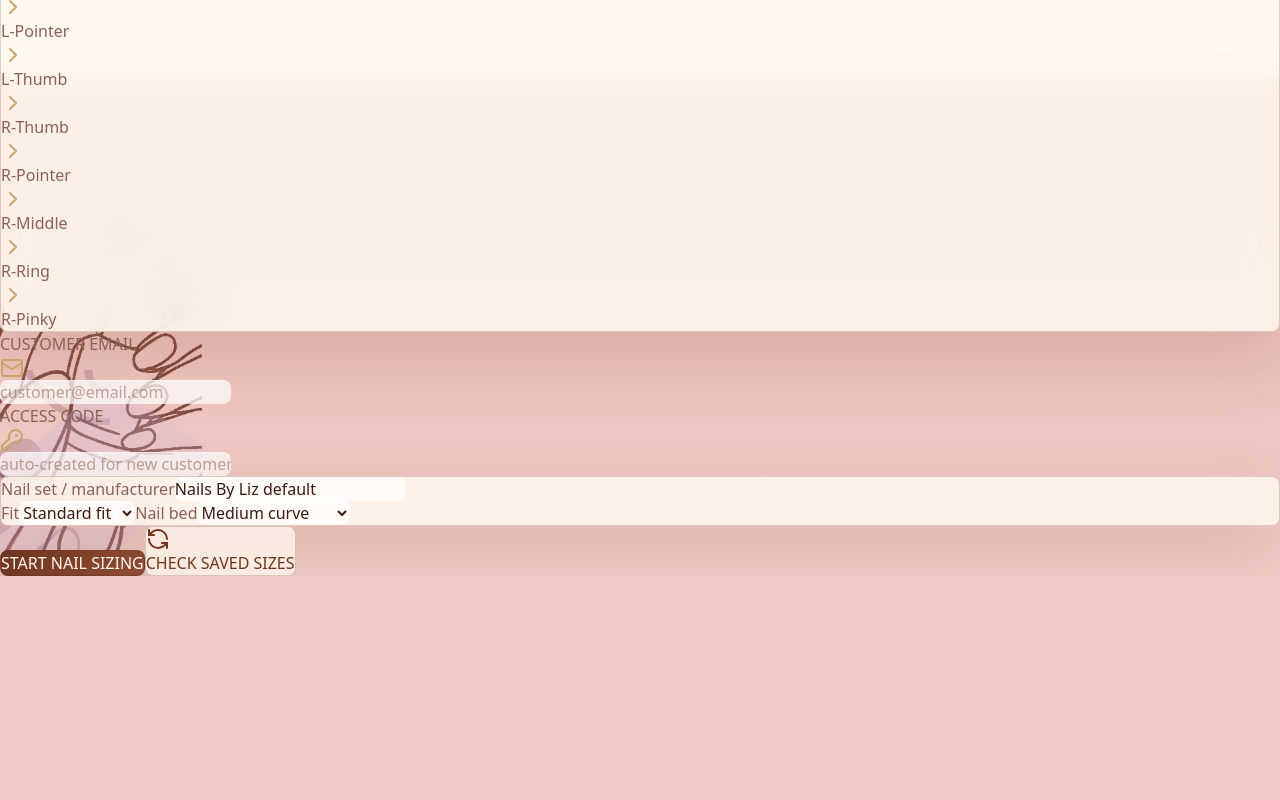
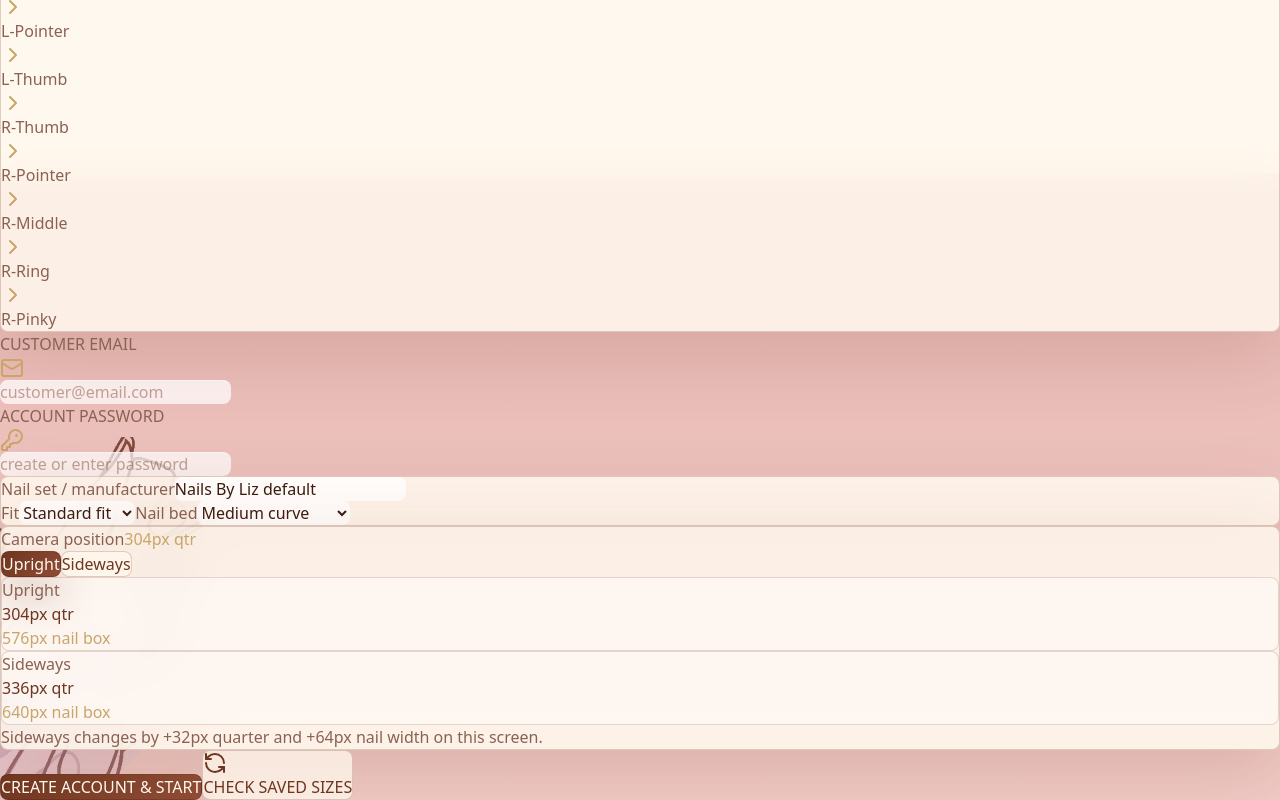
Before and after one commit to ApexKingOnly/NailMeasurePro, a React (Vite) app: page / in a window 1280 px wide. Shown: the part 300-1100 px from the top of the page. Before the commit the page ends 876 px from the top, so only its background shows below. Built offline with nearby package versions, Linux system fonts and the light colour scheme.

Commit message:
Add landscape capture layout and customer passwords

```diff
--- a/api/training-labels.js
+++ b/api/training-labels.js
@@ -107,6 +107,7 @@ const normalizeFrame = (frame) => {
     camera: frame?.camera || null,
     quality: frame?.quality || null,
     fitContext: frame?.fitContext || null,
+    captureLayout: frame?.captureLayout || null,
   };
 };
 
--- a/src/App.jsx
+++ b/src/App.jsx
@@ -20,19 +20,33 @@ import BrandDecor from './BrandArtwork.jsx'
 const getFingerIndexForShot = (shotNum) => [20, 16, 12, 8, 4, 4, 8, 12, 16, 20][shotNum - 1] || 8;
 
 const LEVEL_TOLERANCE_DEGREES = 8;
-const DEFAULT_QUARTER_RING = { x: 0.5, y: 0.35, r: 0.15 };
-const DEFAULT_NAIL_BOX = { x: 0.275, y: 0.43625, w: 0.45, h: 0.4375 };
+const CAPTURE_LAYOUTS = {
+  portrait: {
+    key: 'portrait',
+    label: 'Upright',
+    shortLabel: 'UPRIGHT',
+    quarter: { x: 0.5, y: 0.3, r: 0.19 },
+    nailBox: { x: 0.14, y: 0.42, w: 0.72, h: 0.5 },
+  },
+  landscape: {
+    key: 'landscape',
+    label: 'Sideways',
+    shortLabel: 'SIDEWAYS',
+    quarter: { x: 0.24, y: 0.5, r: 0.21 },
+    nailBox: { x: 0.42, y: 0.16, w: 0.5, h: 0.68 },
+  },
+};
 const AI_GUIDE_ENDPOINT = '/api/vision-detect';
 const TRAINING_LABEL_ENDPOINT = '/api/training-labels';
 const CUSTOMER_NAILSET_ENDPOINT = '/api/customer-nailsets';
 const CUSTOMER_LOGIN_ENDPOINT = '/api/customer-login';
 const NAIL_EDGE_HANDLE_DROP = 112;
 const ASSIST_FRAME_ZOOM = 1.25;
-const APP_VERSION = 'capture-quality-v1';
+const APP_VERSION = 'capture-layout-password-v1';
 const TRAINING_STATUS_IDLE = { status: 'idle', label: '' };
 const CUSTOMER_SAVE_STATUS_IDLE = { status: 'idle', label: '' };
 const EMAIL_PATTERN = /^[^\s@]+@[^\s@]+\.[^\s@]+$/;
-const CUSTOMER_ACCESS_CODE_PATTERN = /^[a-zA-Z0-9-]{6,24}$/;
+const CUSTOMER_PASSWORD_MIN_LENGTH = 8;
 const MIN_VIDEO_WIDTH = 1280;
 const MIN_VIDEO_HEIGHT = 720;
 const MIN_QUARTER_PIXELS = 170;
@@ -50,6 +64,55 @@ const BRAND_GUIDE = {
 };
 
 const clamp = (value, min, max) => Math.min(Math.max(value, min), max);
+
+const getCaptureLayout = (layoutKey) => CAPTURE_LAYOUTS[layoutKey] || CAPTURE_LAYOUTS.portrait;
+
+const getQuarterTarget = (width, height, layoutKey) => {
+  const layout = getCaptureLayout(layoutKey);
+  const basis = Math.min(width, height);
+  return {
+    x: layout.quarter.x * width,
+    y: layout.quarter.y * height,
+    r: layout.quarter.r * basis,
+  };
+};
+
+const getNailTargetBox = (width, height, layoutKey) => {
+  const layout = getCaptureLayout(layoutKey);
+  return {
+    x: layout.nailBox.x * width,
+    y: layout.nailBox.y * height,
+    w: layout.nailBox.w * width,
+    h: layout.nailBox.h * height,
+  };
+};
+
+const getGuideMetrics = (width, height, layoutKey) => {
+  const quarter = getQuarterTarget(width, height, layoutKey);
+  const nailBox = getNailTargetBox(width, height, layoutKey);
+  return {
+    layout: getCaptureLayout(layoutKey).shortLabel,
+    quarterDiameter: Math.round(quarter.r * 2),
+    nailBoxWidth: Math.round(nailBox.w),
+    nailBoxHeight: Math.round(nailBox.h),
+  };
+};
+
+const getOrientationPixelComparison = (viewportWidth, viewportHeight) => {
+  const shortSide = Math.max(1, Math.min(viewportWidth, viewportHeight));
+  const longSide = Math.max(1, Math.max(viewportWidth, viewportHeight));
+  const portrait = getGuideMetrics(shortSide, longSide, 'portrait');
+  const landscape = getGuideMetrics(longSide, shortSide, 'landscape');
+
+  return {
+    portrait,
+    landscape,
+    delta: {
+      quarterDiameter: landscape.quarterDiameter - portrait.quarterDiameter,
+      nailBoxWidth: landscape.nailBoxWidth - portrait.nailBoxWidth,
+    },
+  };
+};
 
 const sanitizeForJson = (value, depth = 0) => {
   if (depth > 4 || value === undefined || typeof value === 'function') return undefined;
@@ -193,14 +256,7 @@ const getCaptureQuality = (frame) => {
   };
 };
 
-const createCustomerAccessCode = () => {
-  const bytes = new Uint8Array(4);
-  window.crypto?.getRandomValues?.(bytes);
-  const number = bytes.reduce((sum, value) => (sum * 256) + value, Date.now() % 1000);
-  return String(number).slice(-8).padStart(8, '0');
-};
-
-const normalizeCustomerAccessCode = (value) => String(value || '').trim().replace(/\s+/g, '');
+const isCustomerPasswordValid = (password) => String(password || '').length >= CUSTOMER_PASSWORD_MIN_LENGTH;
 
 const getObjectCoverTransform = (video, rect) => {
   const videoWidth = video.videoWidth || rect.width;
@@ -293,15 +349,15 @@ const toViewLandmarks = (hand, transform, rect) => hand.map((landmark) => {
   };
 });
 
-const findQuarterInFrame = (video, rect, transform, quarterRing) => {
+const findQuarterInFrame = (video, rect, transform, quarterTarget) => {
   const cv = window.cv;
   if (!cv?.Mat || !video.videoWidth || !video.videoHeight || !rect.width || !rect.height) return null;
 
   const ringCenter = {
-    x: quarterRing.x * rect.width,
-    y: quarterRing.y * rect.height,
+    x: quarterTarget.x,
+    y: quarterTarget.y,
   };
-  const ringRadius = quarterRing.r * rect.width;
+  const ringRadius = quarterTarget.r;
   const searchRadius = ringRadius * 1.85;
   const topLeft = viewToVideoPoint({ x: ringCenter.x - searchRadius, y: ringCenter.y - searchRadius }, transform);
   const bottomRight = viewToVideoPoint({ x: ringCenter.x + searchRadius, y: ringCenter.y + searchRadius }, transform);
@@ -386,17 +442,17 @@ const findQuarterInFrame = (video, rect, transform, quarterRing) => {
   }
 };
 
-const getDefaultAssistGuide = (width, height) => ({
-  quarter: {
-    x: DEFAULT_QUARTER_RING.x * width,
-    y: DEFAULT_QUARTER_RING.y * height,
-    r: DEFAULT_QUARTER_RING.r * width,
-  },
-  nail: {
-    left: { x: (DEFAULT_NAIL_BOX.x + DEFAULT_NAIL_BOX.w * 0.34) * width, y: (DEFAULT_NAIL_BOX.y + DEFAULT_NAIL_BOX.h * 0.55) * height },
-    right: { x: (DEFAULT_NAIL_BOX.x + DEFAULT_NAIL_BOX.w * 0.66) * width, y: (DEFAULT_NAIL_BOX.y + DEFAULT_NAIL_BOX.h * 0.55) * height },
-  },
-});
+const getDefaultAssistGuide = (width, height, layoutKey = 'portrait') => {
+  const quarter = getQuarterTarget(width, height, layoutKey);
+  const nailBox = getNailTargetBox(width, height, layoutKey);
+  return {
+    quarter,
+    nail: {
+      left: { x: nailBox.x + nailBox.w * 0.36, y: nailBox.y + nailBox.h * 0.55 },
+      right: { x: nailBox.x + nailBox.w * 0.64, y: nailBox.y + nailBox.h * 0.55 },
+    },
+  };
+};
 
 const normalizePoint = (point, width, height) => {
   if (!point) return null;
@@ -442,11 +498,11 @@ const mergeAssistGuide = (baseGuide, aiGuide, width, height) => {
   return nextGuide;
 };
 
-const requestAssistGuide = async ({ image, width, height, fingerName }) => {
+const requestAssistGuide = async ({ image, width, height, fingerName, captureLayout }) => {
   const response = await fetch(AI_GUIDE_ENDPOINT, {
     method: 'POST',
     headers: { 'Content-Type': 'application/json' },
-    body: JSON.stringify({ image, width, height, fingerName }),
+    body: JSON.stringify({ image, width, height, fingerName, captureLayout }),
   });
 
   const contentType = response.headers.get('content-type') || '';
@@ -497,11 +553,11 @@ const requestCustomerNailsetSave = async (payload) => {
   return data;
 };
 
-const requestCustomerLogin = async ({ customerEmail, accessCode }) => {
+const requestCustomerLogin = async ({ customerEmail, password }) => {
   const response = await fetch(CUSTOMER_LOGIN_ENDPOINT, {
     method: 'POST',
     headers: { 'Content-Type': 'application/json' },
-    body: JSON.stringify({ customerEmail, accessCode }),
+    body: JSON.stringify({ customerEmail, password }),
   });
 
   const contentType = response.headers.get('content-type') || '';
@@ -570,6 +626,7 @@ const cloneAssistFrame = (frame, ai = frame?.ai) => {
     camera: cloneJson(frame.camera),
     quality: cloneJson(frame.quality),
     fitContext: normalizeFitContext(frame.fitContext || DEFAULT_FIT_CONTEXT),
+    captureLayout: getCaptureLayout(frame.captureLayout).key,
     guide,
     ai: cloneJson(ai || { status: 'manual', label: 'MANUAL' }),
     aiGuide: cloneJson(frame.aiGuide),
@@ -620,17 +677,17 @@ const formatCustomerDate = (value) => {
   return date.toLocaleString();
 };
 
-const getStoredCustomerAccessCode = () => {
+const getStoredCaptureLayout = () => {
   try {
-    return window.localStorage?.getItem('nailmeasure_customer_access_code') || '';
+    return getCaptureLayout(window.localStorage?.getItem('nailmeasure_capture_layout')).key;
   } catch (error) {
-    return '';
-  }
-};
-
-const storeCustomerAccessCode = (code) => {
+    return 'portrait';
+  }
+};
+
+const storeCaptureLayout = (layoutKey) => {
   try {
-    window.localStorage?.setItem('nailmeasure_customer_access_code', code);
+    window.localStorage?.setItem('nailmeasure_capture_layout', getCaptureLayout(layoutKey).key);
   } catch (error) {
     // Local storage is only for convenience.
   }
@@ -671,6 +728,7 @@ const buildTrainingLabelPayload = ({ frame, measurement, fingerName, shotNumber,
       camera: cloneJson(frame.camera),
       quality: cloneJson(frame.quality || getCaptureQuality(frame)),
       fitContext: normalizeFitContext(frame.fitContext || DEFAULT_FIT_CONTEXT),
+      captureLayout: getCaptureLayout(frame.captureLayout).key,
     },
     guide,
     ai: {
@@ -692,11 +750,11 @@ const buildTrainingLabelPayload = ({ frame, measurement, fingerName, shotNumber,
   };
 };
 
-const buildCustomerNailsetPayload = ({ customerEmail, accessCode, fitContext, sessionId, results, steps, status }) => {
+const buildCustomerNailsetPayload = ({ customerEmail, password, fitContext, sessionId, results, steps, status }) => {
   const normalizedEmail = normalizeEmail(customerEmail);
   if (!EMAIL_PATTERN.test(normalizedEmail)) return null;
 
-  const normalizedAccessCode = normalizeCustomerAccessCode(accessCode);
+  if (!isCustomerPasswordValid(password)) return null;
   const normalizedFitContext = normalizeFitContext(fitContext || DEFAULT_FIT_CONTEXT);
 
   const measurements = steps
@@ -727,6 +785,7 @@ const buildCustomerNailsetPayload = ({ customerEmail, accessCode, fitContext, se
               camera: cloneJson(result.frame.camera),
               quality: cloneJson(result.frame.quality || result.captureQuality),
               fitContext: normalizeFitContext(result.frame.fitContext || result.fitContext || normalizedFitContext),
+              captureLayout: getCaptureLayout(result.frame.captureLayout).key,
             }
           : null,
         capturedAt: result.capturedAt || new Date().toISOString(),
@@ -739,7 +798,7 @@ const buildCustomerNailsetPayload = ({ customerEmail, accessCode, fitContext, se
   return {
     sessionId,
     customerEmail: normalizedEmail,
-    accessCode: normalizedAccessCode,
+    password,
     fitContext: normalizedFitContext,
     status,
     measurements,
@@ -762,10 +821,15 @@ function App() {
     "Right Thumb", "Right Pointer", "Right Middle", "Right Ring", "Right Pinky"
   ]
   const [customerEmail, setCustomerEmail] = useState(getStoredCustomerEmail)
-  const [customerAccessCode, setCustomerAccessCode] = useState(getStoredCustomerAccessCode)
+  const [customerPassword, setCustomerPassword] = useState('')
   const [customerPortalStatus, setCustomerPortalStatus] = useState({ type: 'idle', text: '' })
   const [customerSessions, setCustomerSessions] = useState([])
   const [fitContext, setFitContext] = useState(getStoredFitContext)
+  const [captureLayout, setCaptureLayout] = useState(getStoredCaptureLayout)
+  const [viewportSize, setViewportSize] = useState(() => ({
+    width: window.innerWidth || 390,
+    height: window.innerHeight || 844,
+  }))
   const [cameraProfile, setCameraProfile] = useState(null)
 
   // Vision Health & Stability
@@ -813,6 +877,22 @@ function App() {
   useEffect(() => { shotNumberRef.current = shotNumber }, [shotNumber])
   useEffect(() => { isStableSignalRef.current = isStableSignal }, [isStableSignal])
   useEffect(() => { storeFitContext(fitContext) }, [fitContext])
+  useEffect(() => { storeCaptureLayout(captureLayout) }, [captureLayout])
+  useEffect(() => {
+    const updateViewport = () => {
+      setViewportSize({
+        width: window.innerWidth || 390,
+        height: window.innerHeight || 844,
+      });
+    };
+    updateViewport();
+    window.addEventListener('resize', updateViewport);
+    window.addEventListener('orientationchange', updateViewport);
+    return () => {
+      window.removeEventListener('resize', updateViewport);
+      window.removeEventListener('orientationchange', updateViewport);
+    };
+  }, [])
   useEffect(() => () => {
     if (trainingStatusTimerRef.current) clearTimeout(trainingStatusTimerRef.current);
     if (customerSaveTimerRef.current) clearTimeout(customerSaveTimerRef.current);
@@ -842,31 +922,26 @@ function App() {
     }
   }
 
-  const ensureCustomerAccessCode = () => {
-    const normalized = normalizeCustomerAccessCode(customerAccessCode);
-    const nextCode = CUSTOMER_ACCESS_CODE_PATTERN.test(normalized)
-      ? normalized
-      : createCustomerAccessCode();
-    setCustomerAccessCode(nextCode);
-    storeCustomerAccessCode(nextCode);
-    return nextCode;
-  }
-
   const updateFitContext = (field, value) => {
     setFitContext(prev => normalizeFitContext({ ...prev, [field]: value }));
   }
 
+  const updateCaptureLayout = (layoutKey) => {
+    const nextLayout = getCaptureLayout(layoutKey).key;
+    setCaptureLayout(nextLayout);
+    storeCaptureLayout(nextLayout);
+  }
+
   const loadCustomerPortal = async () => {
     const normalizedEmail = normalizeEmail(customerEmail);
-    const normalizedCode = normalizeCustomerAccessCode(customerAccessCode);
 
     if (!EMAIL_PATTERN.test(normalizedEmail)) {
       setCustomerPortalStatus({ type: 'error', text: 'Enter a valid email address' });
       return;
     }
 
-    if (!CUSTOMER_ACCESS_CODE_PATTERN.test(normalizedCode)) {
-      setCustomerPortalStatus({ type: 'error', text: 'Enter your access code' });
+    if (!isCustomerPasswordValid(customerPassword)) {
+      setCustomerPortalStatus({ type: 'error', text: 'Enter your account password' });
       return;
     }
 
@@ -875,12 +950,10 @@ function App() {
     try {
       const data = await requestCustomerLogin({
         customerEmail: normalizedEmail,
-        accessCode: normalizedCode,
+        password: customerPassword,
       });
       setCustomerEmail(normalizedEmail);
       storeCustomerEmail(normalizedEmail);
-      setCustomerAccessCode(normalizedCode);
-      storeCustomerAccessCode(normalizedCode);
       setCustomerSessions(data.sessions || []);
       setCurrentStep('customerReview');
       setCustomerPortalStatus({
@@ -904,12 +977,14 @@ function App() {
        alert("Viewport too small/stalled. Please resize or refresh.");
        return;
     }
-    const normalizedAccessCode = ensureCustomerAccessCode();
+    if (!isCustomerPasswordValid(customerPassword)) {
+       alert(`Create an account password with at least ${CUSTOMER_PASSWORD_MIN_LENGTH} characters.`);
+       return;
+    }
     setCustomerEmail(normalizedEmail)
     storeCustomerEmail(normalizedEmail)
-    setCustomerAccessCode(normalizedAccessCode)
-    storeCustomerAccessCode(normalizedAccessCode)
     setFitContext(normalizeFitContext(fitContext))
+    updateCaptureLayout(captureLayout)
     setShotNumber(1)
     setCurrentStep('wizard')
     setIsCameraReady(false)
@@ -998,7 +1073,7 @@ function App() {
   const saveCustomerNailset = (nextResults, status = 'draft') => {
     const payload = buildCustomerNailsetPayload({
       customerEmail,
-      accessCode: customerAccessCode,
+      password: customerPassword,
       fitContext,
       sessionId: customerSessionIdRef.current,
       results: nextResults,
@@ -1306,13 +1381,14 @@ function App() {
          const transform = getObjectCoverTransform(video, rect);
 
          // V28: CLOSE SURGICAL STACK (Quarter Center-Top, Nail Center-Bottom) - CLOSE SPACING
-         const quarterRing = DEFAULT_QUARTER_RING;
-         const nBox = DEFAULT_NAIL_BOX;
+          const activeLayout = captureLayout;
+          const quarterTarget = getQuarterTarget(rect.width, rect.height, activeLayout);
+          const nBox = getNailTargetBox(rect.width, rect.height, activeLayout);
 
          const drawSurgicalHUD = () => {
-            const w = rect.width;
-            const h = rect.height;
-            const bx = nBox.x * w; const by = nBox.y * h; const bw = nBox.w * w; const bh = nBox.h * h;
+             const w = rect.width;
+             const h = rect.height;
+             const bx = nBox.x; const by = nBox.y; const bw = nBox.w; const bh = nBox.h;
             const cl = 30; // Corner Length
 
             ctx.save();
@@ -1333,7 +1409,7 @@ function App() {
             ctx.beginPath(); ctx.moveTo(bx + bw - cl, by + bh); ctx.lineTo(bx + bw, by + bh); ctx.lineTo(bx + bw, by + bh - cl); ctx.stroke();
 
             // Scaling Target (Quarter Crosshair)
-            const dx = quarterRing.x * w; const dy = quarterRing.y * h; const dr = quarterRing.r * w;
+             const dx = quarterTarget.x; const dy = quarterTarget.y; const dr = quarterTarget.r;
             ctx.setLineDash([8, 12]);
             ctx.beginPath(); ctx.arc(dx, dy, dr, 0, 2 * Math.PI); ctx.stroke();
             ctx.setLineDash([]);
@@ -1369,7 +1445,7 @@ function App() {
 
          let quarter = null;
          try {
-            quarter = findQuarterInFrame(video, rect, transform, quarterRing);
+            quarter = findQuarterInFrame(video, rect, transform, quarterTarget);
          } catch (cvErr) {
             console.warn("CV Frame Error:", cvErr);
          }
@@ -1380,7 +1456,7 @@ function App() {
          const activeTip = viewHand?.[fingerIndex]
             ? { x: viewHand[fingerIndex].x * rect.width, y: viewHand[fingerIndex].y * rect.height }
             : null;
-         const nailBox = zoneToRect(nBox, rect);
+          const nailBox = nBox;
          const fingerDetected = Boolean(activeTip && isPointInRect(activeTip, nailBox, 24));
          const quarterDetected = Boolean(quarter?.diameter);
          const levelDetected = isLeveledRef.current;
@@ -1470,7 +1546,7 @@ function App() {
 
     processFrame();
     return () => cancelAnimationFrame(frameIdRef.current);
-  }, [isVisionReady, currentStep, fitContext]);
+  }, [isVisionReady, currentStep, fitContext, captureLayout]);
 
   const advanceSequence = (nextMeasurement) => {
     if (isAdvancingRef.current) return;
@@ -1571,7 +1647,7 @@ function App() {
     );
 
     const image = canvas.toDataURL('image/jpeg', 0.92);
-    const guide = getDefaultAssistGuide(width, height);
+    const guide = getDefaultAssistGuide(width, height, captureLayout);
     const frameFitContext = normalizeFitContext(fitContext);
     const camera = buildFrameCameraMetadata(video, cameraProfileRef.current);
     const baseFrame = {
@@ -1581,6 +1657,7 @@ function App() {
       zoom: ASSIST_FRAME_ZOOM,
       camera,
       fitContext: frameFitContext,
+      captureLayout,
       guide,
       aiGuide: null,
       ai: { status: 'scanning', label: 'AI SCAN' },
@@ -1605,6 +1682,7 @@ function App() {
         width,
         height,
         fingerName: steps[shotNumberRef.current - 1],
+        captureLayout,
       });
 
       if (assistRequestRef.current !== requestId) return;
@@ -1742,7 +1820,7 @@ function App() {
       if (!prev) return prev;
       const nextFrame = {
         ...prev,
-        guide: getDefaultAssistGuide(prev.width, prev.height),
+        guide: getDefaultAssistGuide(prev.width, prev.height, prev.captureLayout || captureLayout),
         ai: { status: 'manual', label: 'MANUAL' },
       };
       return { ...nextFrame, quality: getCaptureQuality(nextFrame) };
@@ -1829,6 +1907,8 @@ function App() {
   const currentFingerName = steps[shotNumber - 1];
   const currentSavedMeasurement = getStoredMeasurement(results[currentFingerName]);
   const allFingersMeasured = steps.every(finger => results[finger]?.mm && results[finger]?.size);
+  const orientationComparison = getOrientationPixelComparison(viewportSize.width, viewportSize.height);
+  const activeLayoutMetrics = getGuideMetrics(viewportSize.width, viewportSize.height, captureLayout);
   const topNavigationControls = (
      <div className="absolute top-4 left-4 z-[95] flex items-center gap-2">
         <button
@@ -1870,8 +1950,8 @@ function App() {
        <div className="brand-panel w-full max-w-sm p-4 mb-6 text-left">
           <div className="grid grid-cols-2 gap-3 text-[9px] font-black uppercase tracking-widest">
              <div>
-                <div className="brand-eyebrow mb-1">Access Code</div>
-                <div className="brand-heading text-sm">{customerAccessCode || 'Saved locally'}</div>
+                <div className="brand-eyebrow mb-1">Account</div>
+                <div className="brand-heading text-sm">{customerEmail}</div>
              </div>
              <div>
                 <div className="brand-eyebrow mb-1">Fit Context</div>
@@ -2037,14 +2117,14 @@ function App() {
        </div>
 
        <div className="w-full max-w-[300px] sm:max-w-sm mb-5">
-          <label className="block text-[10px] brand-eyebrow font-black tracking-widest uppercase mb-2">ACCESS CODE</label>
+          <label className="block text-[10px] brand-eyebrow font-black tracking-widest uppercase mb-2">ACCOUNT PASSWORD</label>
           <div className="relative">
              <KeyRound className="absolute left-4 top-1/2 -translate-y-1/2 w-4 h-4 brand-accent" />
              <input
                 type="password"
-                value={customerAccessCode}
-                onChange={(event) => setCustomerAccessCode(normalizeCustomerAccessCode(event.target.value))}
-                placeholder="auto-created for new customers"
+                value={customerPassword}
+                onChange={(event) => setCustomerPassword(event.target.value)}
+                placeholder="create or enter password"
                 className="brand-input w-full h-14 border rounded-2xl pl-11 pr-4 text-sm font-bold outline-none"
                 autoComplete="current-password"
              />
@@ -2091,6 +2171,42 @@ function App() {
           </div>
        </div>
 
+       <div className="brand-panel w-full max-w-[300px] sm:max-w-sm p-4 mb-5">
+          <div className="flex items-center justify-between gap-2 mb-3">
+             <span className="text-[9px] brand-eyebrow font-black tracking-widest uppercase">Camera position</span>
+             <span className="text-[9px] brand-accent font-black tracking-widest uppercase">{activeLayoutMetrics.quarterDiameter}px qtr</span>
+          </div>
+          <div className="grid grid-cols-2 gap-2 mb-3">
+             {Object.values(CAPTURE_LAYOUTS).map(layout => (
+                <button
+                   key={layout.key}
+                   type="button"
+                   onClick={() => updateCaptureLayout(layout.key)}
+                   className={`h-11 rounded-xl border text-[10px] font-black uppercase tracking-widest active:scale-95 ${
+                      captureLayout === layout.key ? 'brand-primary' : 'brand-secondary'
+                   }`}
+                >
+                   {layout.label}
+                </button>
+             ))}
+          </div>
+          <div className="grid grid-cols-2 gap-2 text-[8px] font-black uppercase tracking-widest">
+             <div className="brand-tile p-2">
+                <div className="brand-eyebrow">Upright</div>
+                <div className="brand-heading">{orientationComparison.portrait.quarterDiameter}px qtr</div>
+                <div className="brand-accent">{orientationComparison.portrait.nailBoxWidth}px nail box</div>
+             </div>
+             <div className="brand-tile p-2">
+                <div className="brand-eyebrow">Sideways</div>
+                <div className="brand-heading">{orientationComparison.landscape.quarterDiameter}px qtr</div>
+                <div className="brand-accent">{orientationComparison.landscape.nailBoxWidth}px nail box</div>
+             </div>
+          </div>
+          <p className="mt-3 text-[8px] brand-eyebrow font-black uppercase tracking-widest leading-relaxed">
+             Sideways changes by {orientationComparison.delta.quarterDiameter >= 0 ? '+' : ''}{orientationComparison.delta.quarterDiameter}px quarter and {orientationComparison.delta.nailBoxWidth >= 0 ? '+' : ''}{orientationComparison.delta.nailBoxWidth}px nail width on this screen.
+          </p>
+       </div>
+
        {customerPortalStatus.text && currentStep === 'welcome' && (
           <div className={`w-full max-w-[300px] sm:max-w-sm mb-5 rounded-2xl border px-4 py-3 text-[10px] font-black tracking-widest uppercase ${customerPortalStatusClass}`}>
              {customerPortalStatus.text}
@@ -2102,7 +2218,7 @@ function App() {
           disabled={systemBooting}
           className={`brand-primary w-full max-w-[300px] sm:max-w-sm py-6 rounded-3xl font-black text-xl shadow-2xl transition-all active:scale-95 ${systemBooting ? 'grayscale' : ''}`}
        >
-          {systemBooting ? 'GETTING CAMERA READY...' : 'START NAIL SIZING'}
+          {systemBooting ? 'GETTING CAMERA READY...' : 'CREATE ACCOUNT & START'}
        </button>
 
        <button
@@ -2304,6 +2420,9 @@ function App() {
                    CAM {cameraProfile.width || videoDimsRef.current.w || '-'}x{cameraProfile.height || videoDimsRef.current.h || '-'} {cameraProfile.facingMode || cameraProfile.preferredFacingMode || ''}
                 </span>
              )}
+             <span className="text-[8px] brand-accent font-black tracking-widest uppercase">
+                {getCaptureLayout(captureLayout).shortLabel} GUIDE / QTR {activeLayoutMetrics.quarterDiameter}px
+             </span>
              {allFingersMeasured && (
                 <button
                    onClick={() => setCurrentStep('finish')}
```
Also changed, not shown: api/customer-login.js (+29 -13 lines), api/customer-nailsets.js (+13 -13 lines), api/vision-detect.js (+42 -14 lines), 2 other files (tests, documents, lock files or other folders).
